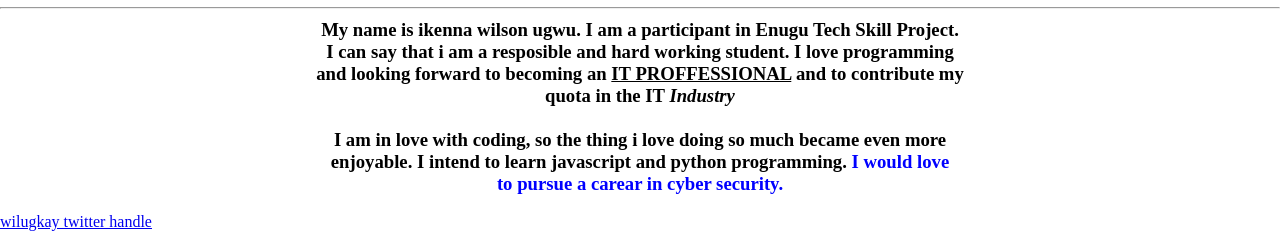
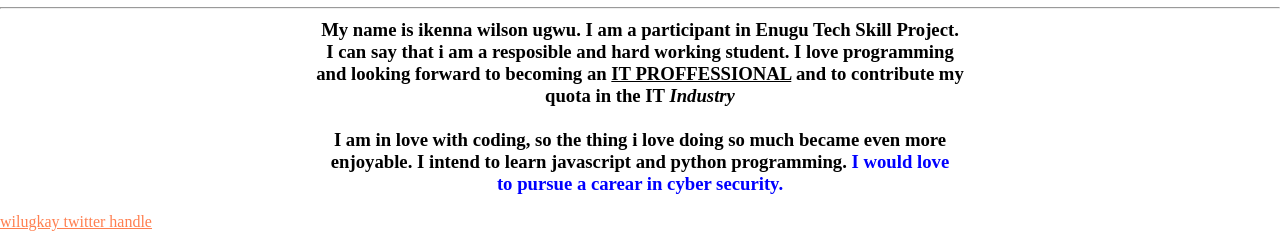
Before and after one commit to wilugkay/wilugkay.github.io, a plain HTML site: page index.html in a window 1280 px wide. Shown: the part 585-816 px from the top of the page. Drawn offline with Linux system fonts and the light colour scheme.

Commit message:
wilugkay updated picture gallary

```diff
--- a/wilug.css
+++ b/wilug.css
@@ -72,3 +72,7 @@ img{
     width: 100%;
     height: 500px;
 }
+a{
+    text-align: center;
+    color: coral;
+}
--- a/wilug.js
+++ b/wilug.js
@@ -1,5 +1,5 @@
 
-const wilugkay =[{"image":"../image/wilug1.JPEG","title":"wilug one","comment":"wilug in coal city rice mill Enugu"},{"image":"../image/wilug2.JPEG","title":"wilug two","comment":"wilug leaving for church service"},{"image":"../image/wilug3.JPEG","title":"wilug three","comment":"wilug at christ embersy church trans-ekulu enugu"},{"image":"../image/wilug4.JPEG","title":"wilug four","comment":"wilug in the village for a friend traditional marriage"},{"image":"../image/wilug5.JPEG","title":"wilug five","comment":"wilug leaving for Nsukka youths summit"},{"image":"../image/wilug6.JPEG","title":"wilug six","comment":"wilug arrived home safely after attending Nsukka youths summit"},{"image":"../image/wilug7.JPEG","title":"wilug seven","comment":"wilug preparing for church service"},{"image":"../image/wilug8.JPEG","title":"wilug eight","comment":"wilug suppervising building project"},{"image":"../image/wilug9.JPEG","title":"wilug nine","comment":"wilug at a friend mother's burial"},{"image":"../image/wilug10.JPEG","title":"wilug ten","comment":"wilug at udenu Governors unity cup tournament"}]
+const wilugkay =[{"image":"./wilug1.JPEG","title":"wilug one","comment":"wilug in coal city rice mill Enugu"},{"image":"./wilug2.JPEG","title":"wilug two","comment":"wilug leaving for church service"},{"image":"./wilug3.JPEG","title":"wilug three","comment":"wilug at christ embersy church trans-ekulu enugu"},{"image":"./wilug4.JPEG","title":"wilug four","comment":"wilug in the village for a friend traditional marriage"},{"image":"./wilug5.JPEG","title":"wilug five","comment":"wilug leaving for Nsukka youths summit"},{"image":"./wilug6.JPEG","title":"wilug six","comment":"wilug arrived home safely after attending Nsukka youths summit"},{"image":"./wilug7.JPEG","title":"wilug seven","comment":"wilug preparing for church service"},{"image":"./wilug8.JPEG","title":"wilug eight","comment":"wilug suppervising building project"},{"image":"./wilug9.JPEG","title":"wilug nine","comment":"wilug at a friend mother's burial"},{"image":"./wilug10.JPEG","title":"wilug ten","comment":"wilug at udenu Governors unity cup tournament"}]
 
 
 
```
Also changed, not shown: wilug1.jpeg (added), wilug10.jpeg (added), wilug2.jpeg (added), wilug3.jpeg (added), wilug4.jpeg (added), wilug5.jpeg (added), wilug6.jpeg (added), wilug7.jpeg (added), wilug8.jpeg (added), wilug9.jpeg (added).
